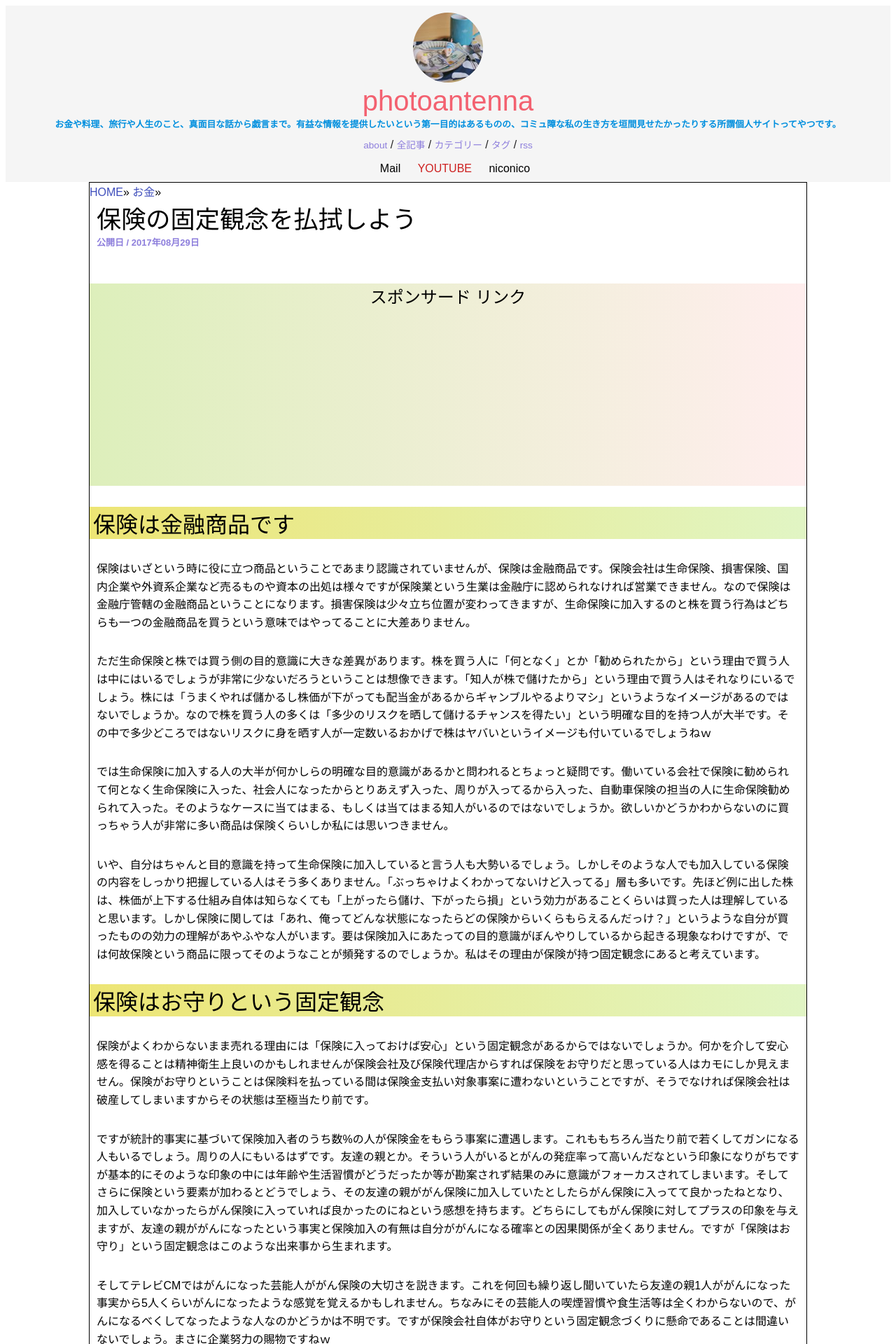
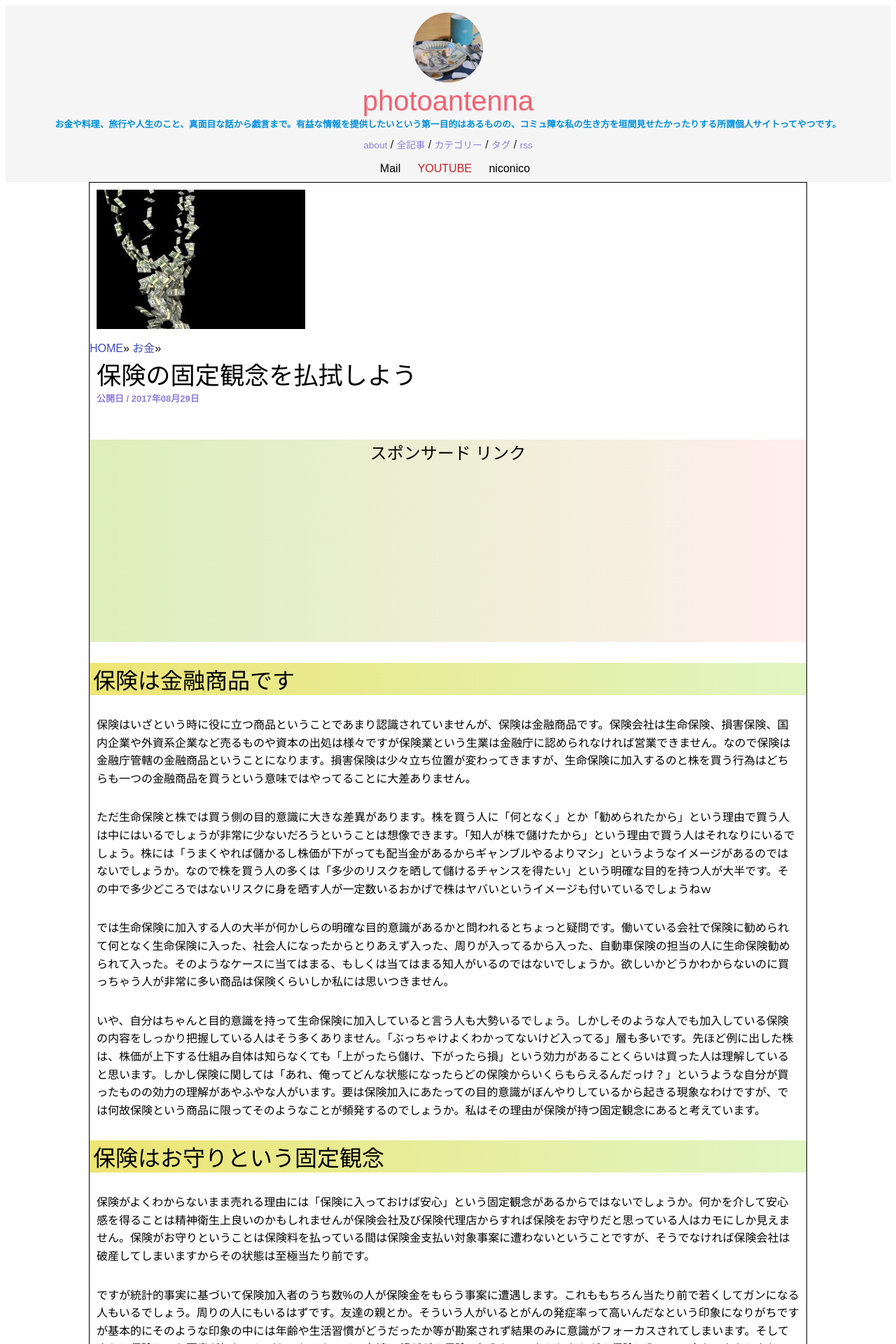
Before and after one commit to photoantenna/photoantenna.github.io, a Jekyll site: the page built from _posts/2017-8-29-hokenbias.md, in a window 1280 px wide. Shown: the top 1920 px of the page at 70% size. Built offline with Jekyll 4.4.1, drawn with Linux system fonts in a browser that asks for light colours.

Commit message:
保険バイアス記事サムネイル追加

```diff
--- a/_posts/2017-8-29-hokenbias.md
+++ b/_posts/2017-8-29-hokenbias.md
@@ -6,6 +6,8 @@ excerpt: "我々日本人に馴染みの深い保険(主に生命保険)には
 categories: "お金"
 tags: "節約 保険"
 keywords: "保険, バイアス, 固定観念, 生命保険, 損害保険, 金融商品"
+image:
+  feature: money.jpg
 ---
 
 ### 保険は金融商品です
```
